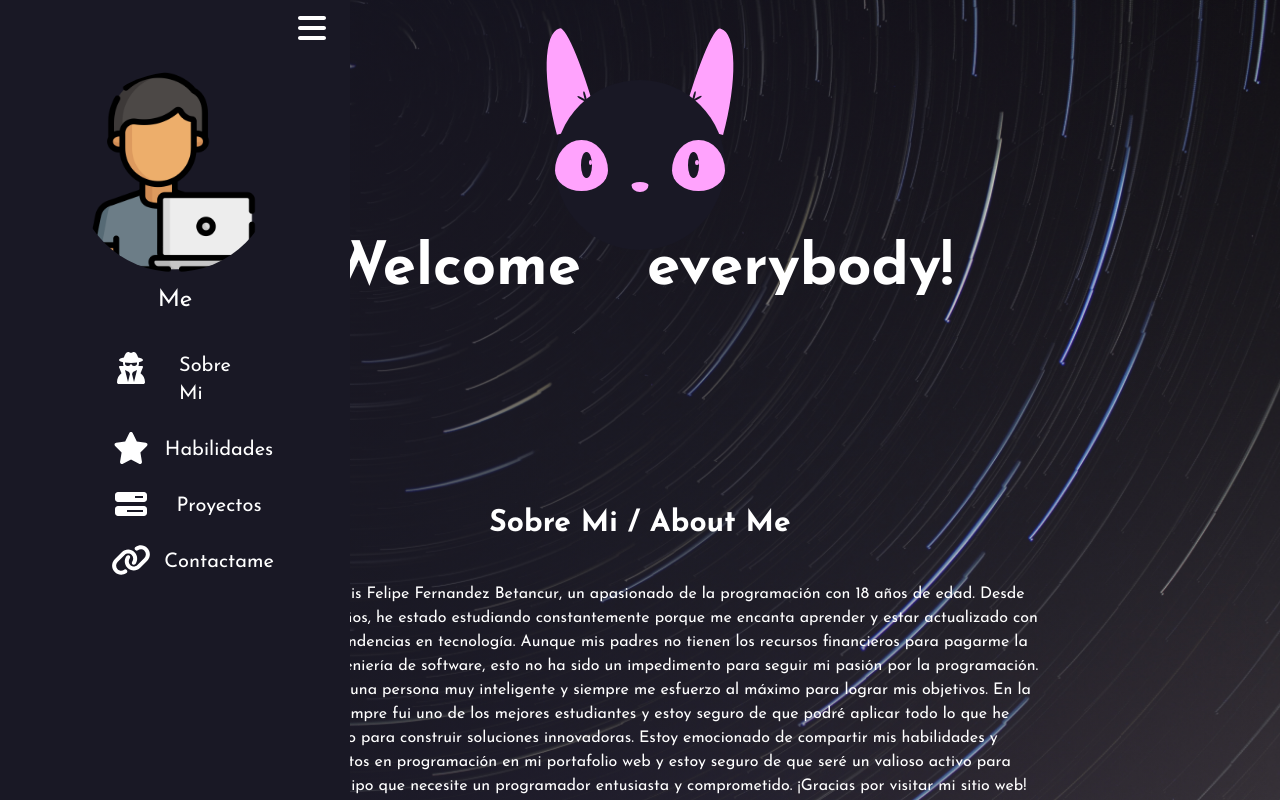
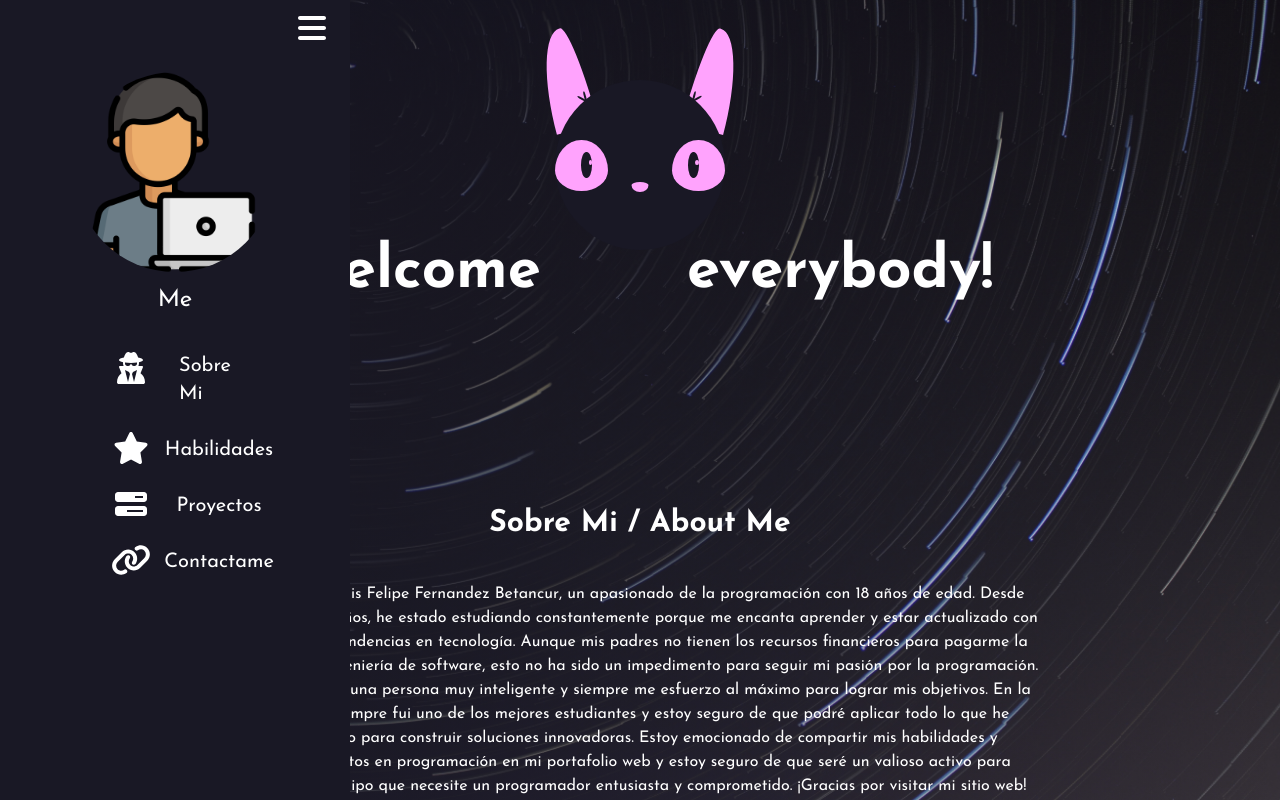
Before and after one commit to luisfelipe1953/FELIPORTA, a Vue app: page / in a window 1280 px wide. Shown: the top 800 px of the page. Built offline with nearby package versions, Linux system fonts and the light colour scheme.

Commit message:
first commit

```diff
--- a/src/components/Contact.vue
+++ b/src/components/Contact.vue
@@ -3,9 +3,9 @@
 
 <template>
   <div id="contact">
-    <h1 class="font-bold text-center text-white text-3xl mt-40">Contacto / Contact</h1>
+    <h1 class="font-bold text-center text-white sm:text-3xl text-2xl mt-40">Contacto / Contact</h1>
     <div class="mb-60">
-      <ul class="flex justify-center gap-10 sm:mt-[1600px] mt-[3200px]">
+      <ul class="flex justify-center sm:gap-10 gap-3 sm:mt-[1600px] mt-[200rem]">
         <li >
           <a class="redondo" target="_blank" href="https://github.com/luisfelipe1953">
             <font-awesome-icon icon="fa-brands fa-github" size="4x" />
--- a/src/components/Header.vue
+++ b/src/components/Header.vue
@@ -5,13 +5,13 @@ import { ref } from "vue";
 
 <template class="">
   <div>
-    <img class="absolute w-full sm:h-[1000px] h-[1200px] object-cover bg-gradient -z-30" src="../assets/header1.jpg" />
+    <img class="absolute w-full sm:h-[1000px] h-[1400px] object-cover bg-gradient -z-30" src="../assets/header1.jpg" />
     <div class="bg-gradient-to-r from-grayDark sm:min-h-[1000px] m-h-[1200px] absolute top-0 left-0 w-full -z-20"></div>
 
-    <div class="z-20 absolute sm:top-1/3 top-1/3 sm:left-1/2 left-72 transform -translate-x-1/2 -translate-y-1/2 overflow-hidden text-white text-4xl sm:text-6xl font-bold ">
-      <div class="contenedor font-bold overflow-hidden sm:h-14 h-10 sm:px-10 relative">
+    <div class="clamp z-20 absolute sm:top-1/3 top-1/3 sm:left-1/2 left-60 transform -translate-x-1/2 -translate-y-1/2 overflow-hidden text-white font-bold ">
+      <div class="contenedor font-bold overflow-hidden sm:h-20 h-10 sm:px-20 relative">
         <p class="inline-block float-left">Welcome</p>
-        <ul class="list sm:ml-80 ml-48 text-left">
+        <ul class="list sm:ml-[400px] ml-40 text-left">
           <li class="item">world !</li>
           <li class="item">bob !</li>
           <li class="item">users !</li>
@@ -26,13 +26,13 @@ import { ref } from "vue";
 .contenedor:before {
   content: "[";
   left: 0;
-  @apply hidden sm:absolute
+  @apply hidden sm:block
 }
 
 .contenedor:after {
   content: "]";
   right: 0;
-  @apply hidden sm:absolute
+  @apply hidden sm:block
 }
 
 .contenedor:after,
@@ -40,7 +40,11 @@ import { ref } from "vue";
   animation-name: opacity;
   animation-duration: 2s;
   animation-iteration-count: infinite;
-  @apply absolute top-0 sm:text-6xl text-3xl text-pink;
+  @apply absolute top-0 text-7xl text-pink;
+}
+
+.clamp {
+    font-size: clamp(20px, -0.8px + 8vw, 60px);
 }
 
 .list {
--- a/src/components/Me.vue
+++ b/src/components/Me.vue
@@ -3,7 +3,7 @@
 
 <template>
   <div id="me" class="sm:container container-md mx-auto mt-64">
-    <div class="ml-10 sm:ml-0  text-white sm:text-center">
+    <div class="ml-12 sm:ml-0  text-white sm:text-center">
       <h1 class="font-bold text-center text-3xl my-10">Sobre Mi / About Me</h1>
       <p>
         ¡Hola! Soy Luis Felipe Fernandez Betancur, un apasionado de la programación con 18 años de edad. Desde que tenía 16 años, he estado
--- a/src/components/Menu.vue
+++ b/src/components/Menu.vue
@@ -45,7 +45,7 @@ components: {
 
 <style scoped>
 .menu {
-  @apply bg-grayDark text-white h-[100vh] transition-[width] ease-in-out duration-300 fixed top-0 left-0 z-20;
+  @apply bg-grayDark text-white h-[120rem] transition-[width] ease-in-out duration-300 fixed top-0 left-0 z-20;
 }
 
 .collapsed {
--- a/src/components/Proyects.vue
+++ b/src/components/Proyects.vue
@@ -4,20 +4,20 @@ import proyectsItems from "./proyectsItems";
 
 <template>
   <div id="proyects">
-    <h1 class="font-bold text-white text-center text-3xl mt-40">Proyectos / proyects</h1>
+    <h1 class="font-bold text-white text-center sm:text-3xl text-2xl mt-40">Proyectos / proyects</h1>
     <div class="sm:container container-md mx-auto grid sm:grid-cols-3 grid-cols-1 gap-5 mt-20">
       <div
-        class="shadow-hover ml-10 sm:m-0 mt-10 justify-self-center"
+        class="shadow-hover ml-12 sm:m-0 mt-10 justify-self-center"
         v-for="proyectsItem in proyectsItems.proyects"
         :key="proyectsItem.id"
       >
-        <h1 class="m-10">{{ proyectsItem.title }}</h1>
-        <p class="m-10">
+        <h1 class="m-10  sm:text-base  text-[10px]">{{ proyectsItem.title }}</h1>
+        <p class="m-10 sm:text-base text-[10px]">
           {{ proyectsItem.text }}
         </p>
         <a class="p-10" target="_blank" :href="proyectsItem.url">
           <font-awesome-icon
-            class="absolute top-3/4 left-36 transition-transform hover:scale-110 ease-in-out"
+            class="absolute top-3/4 sm:left-36 left-[105px] transition-transform hover:scale-110 ease-in-out"
             icon="fa-brands fa-github"
             size="3x"
           />
@@ -29,7 +29,7 @@ import proyectsItems from "./proyectsItems";
 
 <style scoped>
 .shadow-hover {
-  @apply relative w-[350px] h-[350px] bg-grayDark text-white transition-[box-shadow] duration-100 rounded-[75px];
+  @apply relative sm:w-[350px] min-w-[250px] sm:h-[350px] min-h-[250px] bg-grayDark text-white transition-[box-shadow] duration-100 rounded-[75px];
 }
 
 .shadow-hover:hover {
@@ -39,7 +39,7 @@ import proyectsItems from "./proyectsItems";
 .shadow-hover:hover::before,
 .shadow-hover:hover::after {
   animation: 1s clockwise infinite;
-  @apply block content-[''] absolute w-[350px] h-[350px] bg-purple rounded-[75px] -z-10;
+  @apply block content-[''] absolute sm:w-[350px] min-w-[250px] sm:h-[350px] min-h-[250px] bg-purple rounded-[75px] -z-10;
 }
 
 .shadow-hover:hover:after {
--- a/src/components/Skills.vue
+++ b/src/components/Skills.vue
@@ -4,8 +4,8 @@
 <template>
   <div class="bg-hueso sm:h-[700px] h-[1200px] sm:mt-40 mt-12 sm:pt-40 pt-60">
     <div id="skills" class="container-md mx-auto ">
-      <h1 class="font-bold text-center text-3xl ">Hablidades / Skills</h1>
-      <div class="grid sm:grid-cols-4 grid-cols-2 gap-8 justify-items-center mt-20">
+      <h1 class="font-bold text-center sm:ml-0 ml-10 sm:text-3xl text-2xl">Hablidades / Skills</h1>
+      <div class="grid sm:grid-cols-4 grid-cols-2 gap-8 justify-items-center sm:ml-0 ml-10 mt-20">
         <img src="../assets/img/html.png" alt="html" />
         <img src="../assets/img/css.png" alt="css" />
         <img src="../assets/img/js.png" alt="js" />
--- a/src/style.css
+++ b/src/style.css
@@ -1,6 +1,7 @@
 @tailwind base;
 @tailwind components;
 @tailwind utilities;
+
 
 body {
   background-color: #191825;
```
